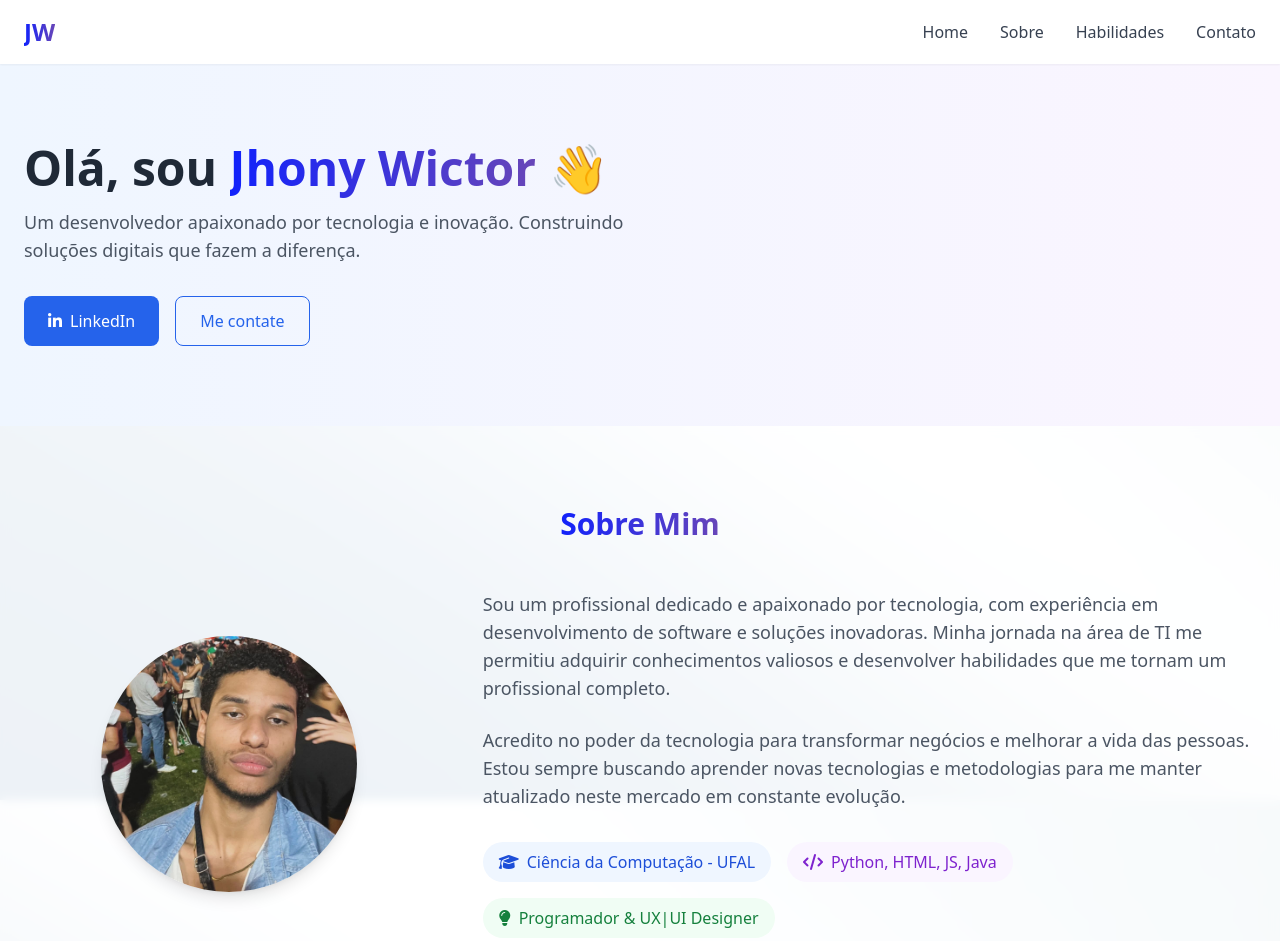
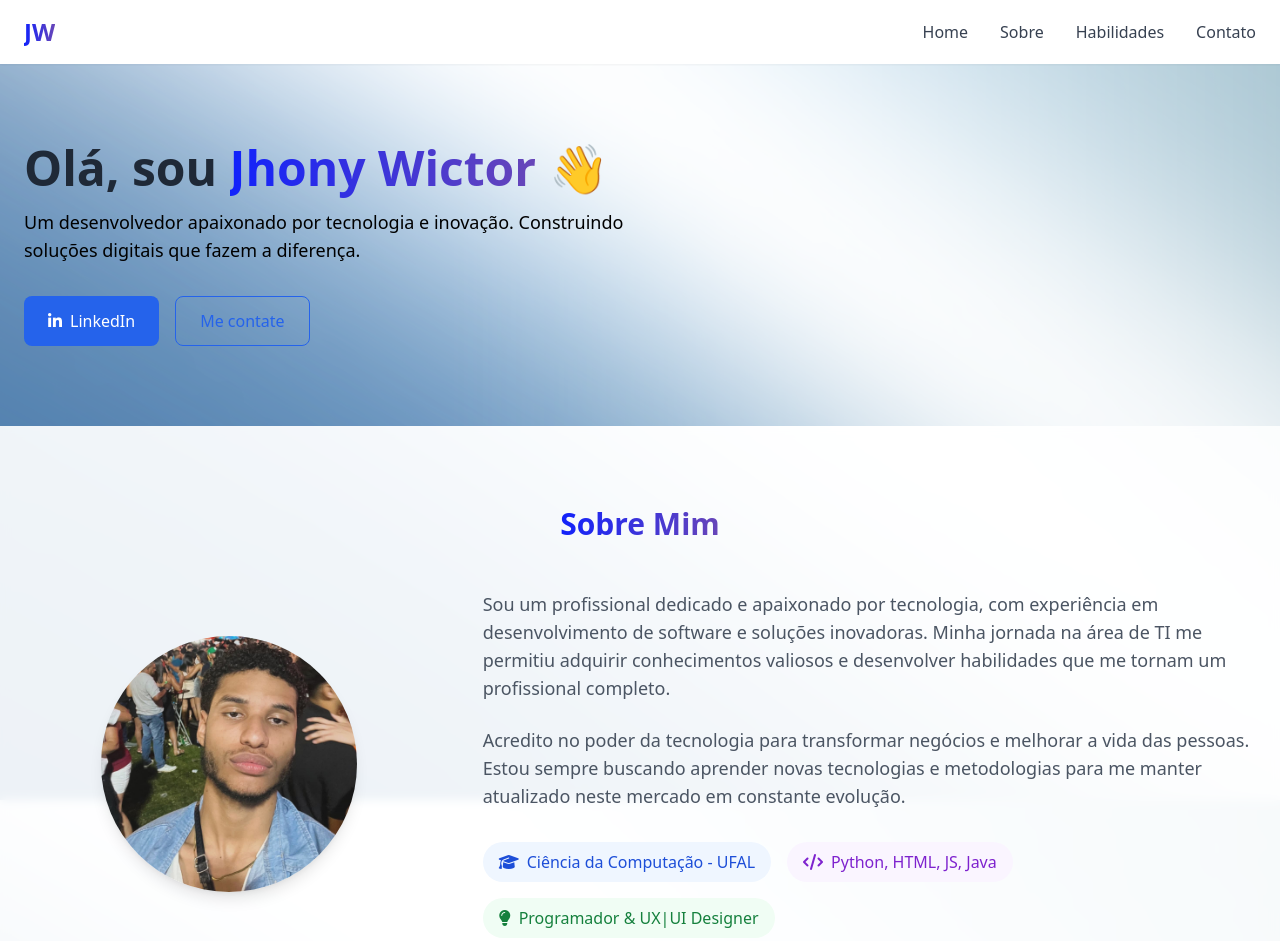
Before and after one commit to jhonywsantos/Html-CSS, a plain HTML site: page Landing Page/jhonywictor.html in a window 1280 px wide. Shown: the top 941 px of the page. Drawn offline with nearby package versions, Linux system fonts and the light colour scheme.

Commit message:
Uptade Capa

```diff
--- a/Landing Page/jhonywictor.html
+++ b/Landing Page/jhonywictor.html
@@ -115,13 +115,13 @@
     </header>
 
     <!-- Hero Section -->
-    <section id="home" class="py-20 bg-gradient-to-r from-blue-50 to-purple-50">
+    <section id="home" class="py-20 relative bg-cover bg-center bg-no-repeat" style="background-image: linear-gradient(rgba(72, 167, 255, 0), rgba(255, 255, 255, 0)), url('https://raw.githubusercontent.com/jhonywsantos/Html-CSS/main/Landing%20Page/Imagens/tela%20de%20fundo.png')">
         <div class="container mx-auto px-6 flex flex-col md:flex-row items-center">
             <div class="md:w-1/2 mb-10 md:mb-0">
                 <h1 class="text-4xl md:text-5xl font-bold text-gray-800 mb-4">
                     Olá, sou <span class="gradient-text">Jhony Wictor</span> <span class="wave">👋</span>
                 </h1>
-                <p class="text-lg text-gray-600 mb-8">
+                <p class="text-lg text-[black] mb-8">
                     Um desenvolvedor apaixonado por tecnologia e inovação.
                     Construindo soluções digitais que fazem a diferença.
                 </p>
```
Also changed, not shown: Landing Page/Imagens/capa.png (added).
